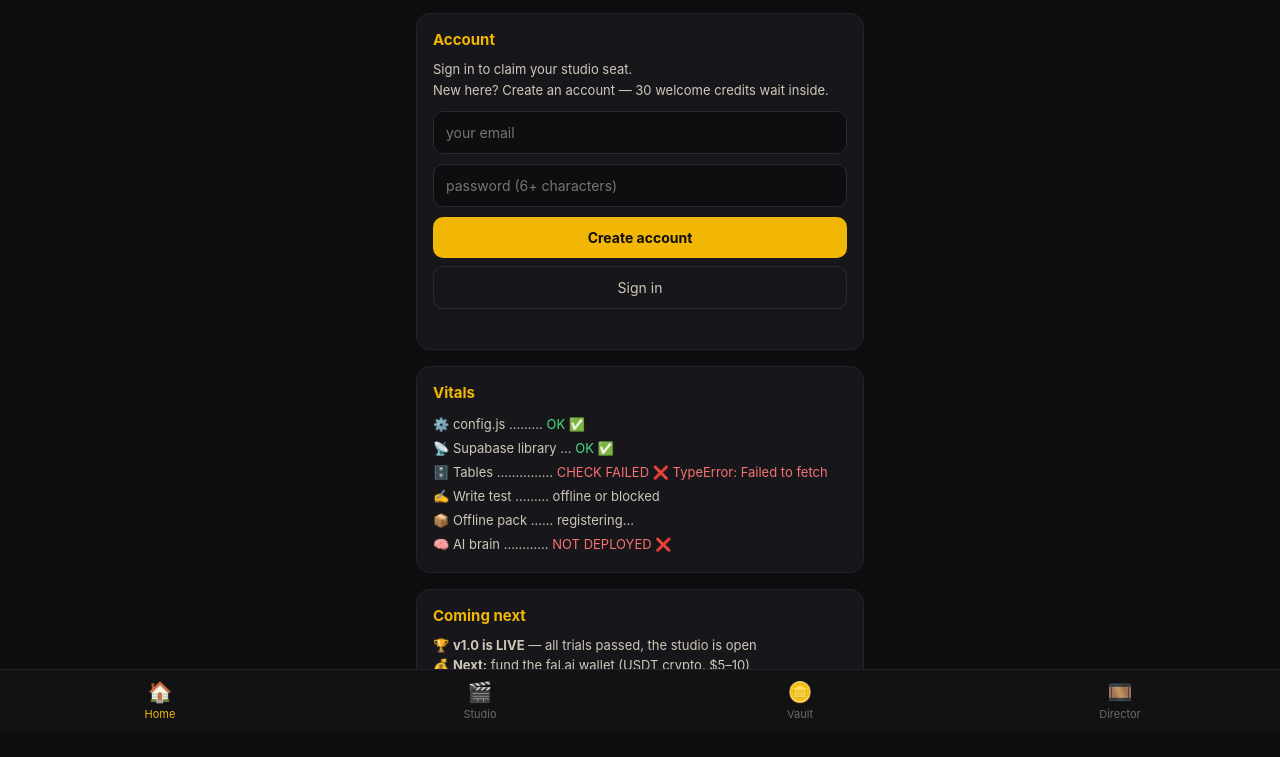
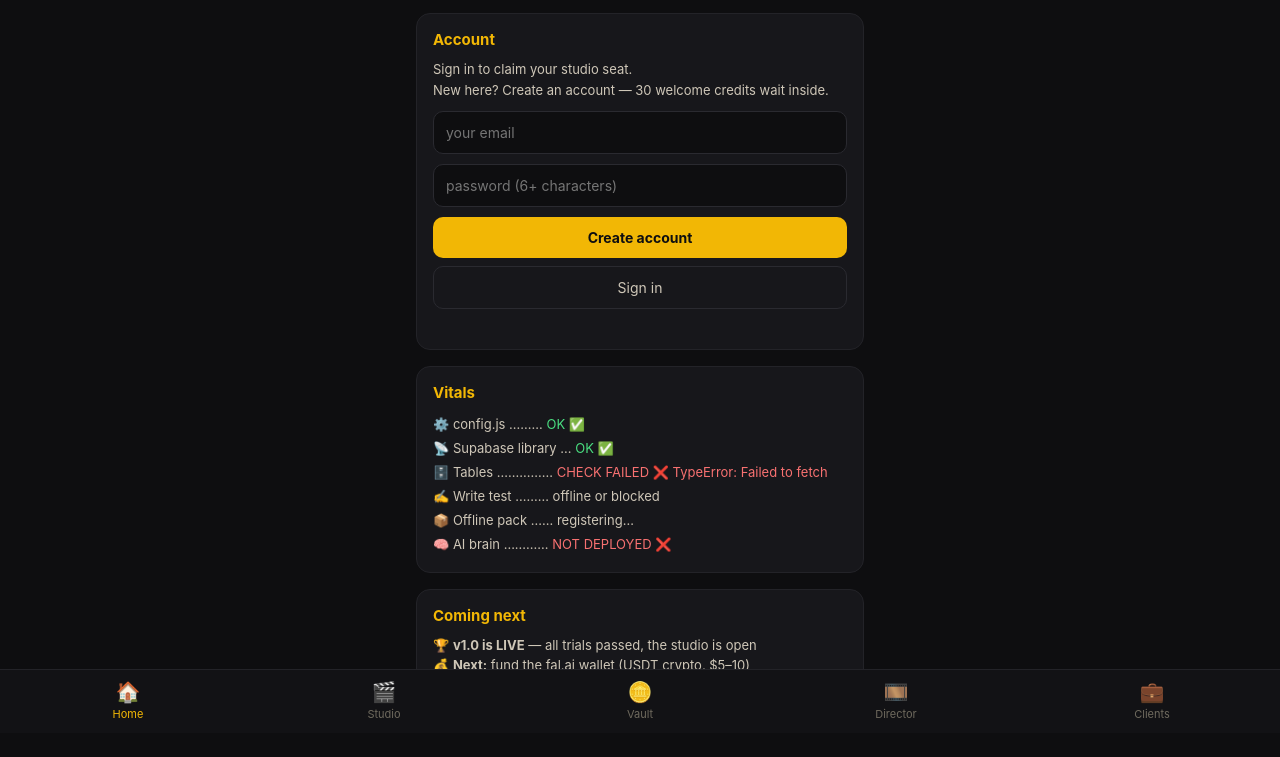
Before and after one commit to girmadinsho-hub/lion-studio, a plain HTML site: page index.html in a window 1280 px wide. Shown: the part 67-824 px from the top of the page. Drawn offline with nearby package versions, Linux system fonts and the light colour scheme; no server answers.

Commit message:
Add clients.js script to index.html

```diff
--- a/index.html
+++ b/index.html
@@ -271,5 +271,6 @@
 <script src="studio.js"></script>
 <script src="vault.js"></script>
 <script src="director.js"></script>
+<script src="clients.js"></script>
 </body>
 </html>
```
